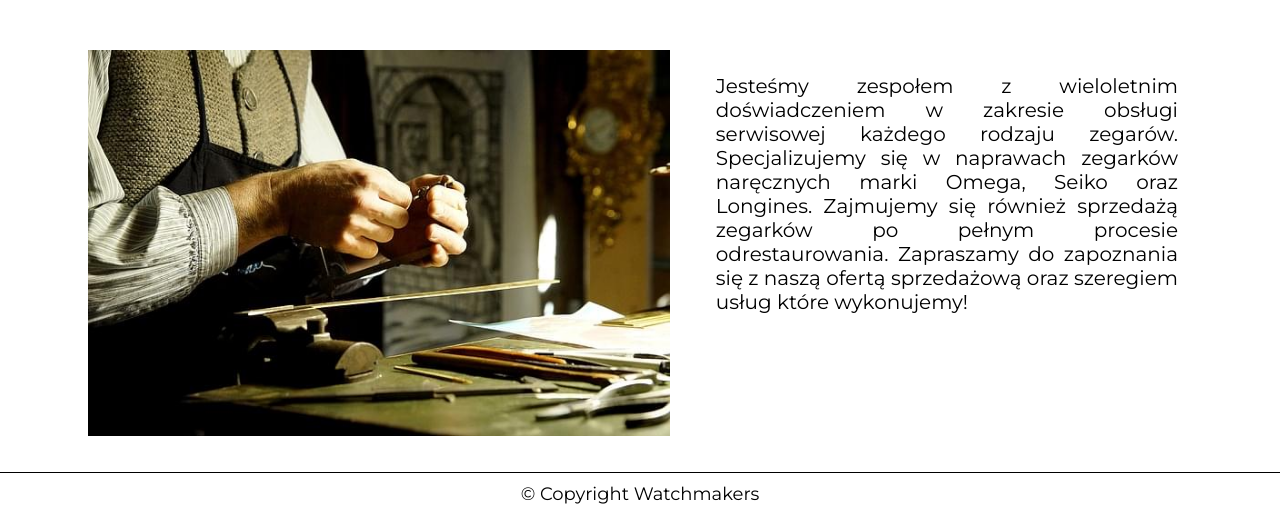
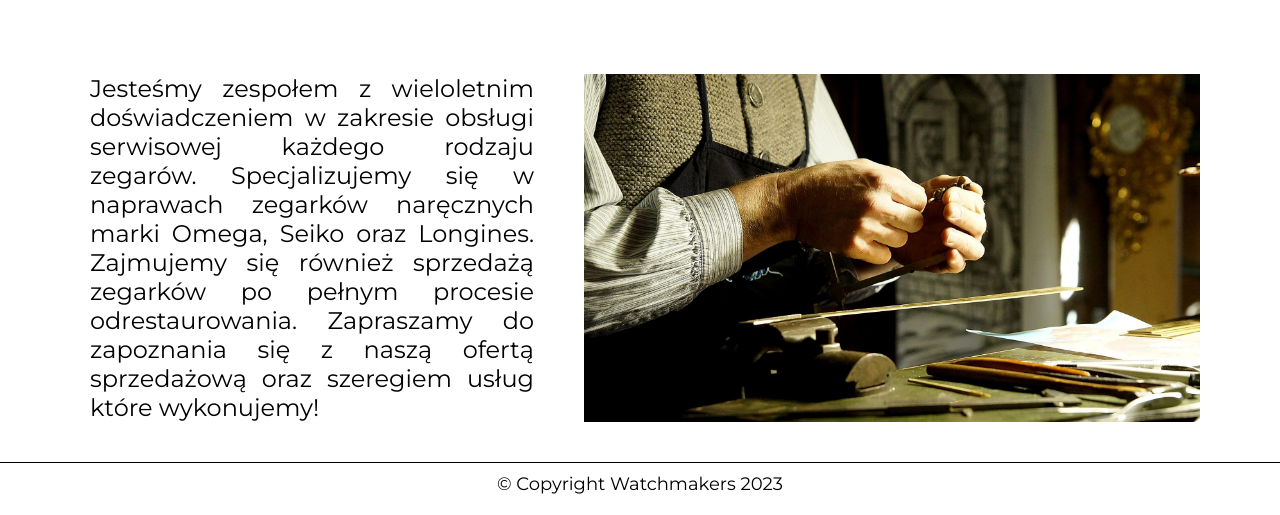
Before and after one commit to Nomadinio0/Watchmakers, a website: page index.html in a window 1280 px wide. Shown: the part 562-1077 px from the top of the page. Drawn offline with Linux system fonts and the light colour scheme.

Commit message:
media queries edit

```diff
--- a/index.html
+++ b/index.html
@@ -39,9 +39,6 @@
             <div class="wrapper">
                 <h2 class="section-heading">O nas</h2>
                 <div class="aboutus__box">
-                    <div class="aboutus__box-img">
-                        <img src="/dist/img/watchmaker-6861400_640.jpg" alt="" class="aboutus__img">
-                    </div>
                     <div class="aboutus__box-text">
                         <p class="aboutus__text">Jesteśmy zespołem z wieloletnim doświadczeniem w zakresie obsługi
                             serwisowej każdego rodzaju zegarów. Specjalizujemy się w naprawach zegarków naręcznych marki
@@ -49,6 +46,8 @@
                             odrestaurowania. Zapraszamy do zapoznania się z naszą ofertą sprzedażową oraz szeregiem
                             usług które wykonujemy!</p>
                     </div>
+                    <div class="aboutus__box-img"></div>
+
                 </div>
             </div>
         </section>
--- a/src/sass/style.scss
+++ b/src/sass/style.scss
@@ -167,7 +167,16 @@ header {
 	&__box {
 		display: flex;
 		flex-direction: column;
-		margin: 0 2em;
+		// margin: 2rem 3rem;
+
+		&-img {
+			margin: 0 4rem 4rem 4rem;
+			height: 250px;
+			background-image: url('/dist/img/watchmaker-6861400_640.jpg');
+			background-size: cover;
+			background-repeat: no-repeat;
+			background-position: center;
+		}
 	}
 
 	&__img {
@@ -176,8 +185,8 @@ header {
 	}
 
 	&__text {
-		margin: 1em 1em;
-		font-size: 1.8rem;
+		margin: 2rem 3rem;
+		font-size: 1.6rem;
 		text-align: justify;
 	}
 }
@@ -249,8 +258,14 @@ header {
 	}
 
 	.aboutus {
+		&__box {
+			&-img {
+				margin: 0 4rem 4rem 4rem;
+			}
+		}
+
 		&__text {
-			font-size: 2.4rem;
+			font-size: 2rem;
 		}
 
 		&__img {
@@ -278,18 +293,19 @@ header {
 			justify-content: space-between;
 
 			&-img {
-				margin-bottom: 1.6rem;
+				margin: 2rem 2rem;
+				height: auto;
 				width: 55%;
 			}
 
 			&-text {
-				margin: 1rem 1rem;
 				width: 45%;
 			}
 		}
 
 		&__text {
-			font-size: 1.6rem;
+			margin: 2rem 3rem;
+			font-size: 2.2rem;
 		}
 	}
 }
@@ -313,18 +329,19 @@ header {
 
 	.aboutus {
 		&__box {
+			margin: 2rem;
 			&-img {
-				width: 55%;
+				background-image: url('/dist/img/watchmaker-6861400_1920.jpg');
+				background-size: cover;
 			}
 
 			&-text {
-				margin: 2rem 1rem;
 				width: 45%;
 			}
 		}
 
 		&__text {
-			font-size: 2rem;
+			font-size: 2.4rem;
 		}
 	}
 }
```
Also changed, not shown: dist/css/style.min.css, dist/js/main.min.js, 1 other file.
